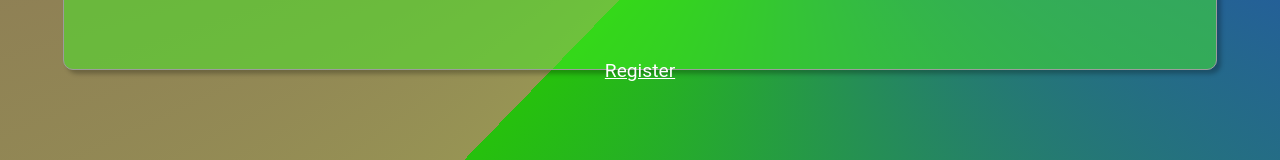
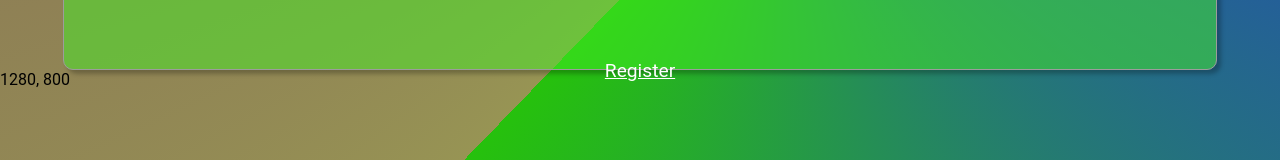
Before and after one commit to Tolethrien/New-Timer, a React (Create React App) app: page / in a window 1280 px wide. Shown: the part 570-730 px from the top of the page. Built offline with nearby package versions, Linux system fonts and the light colour scheme.

Commit message:
Update App.tsx

```diff
--- a/src/App.tsx
+++ b/src/App.tsx
@@ -2,9 +2,14 @@ import styled from "styled-components";
 import Footer from "./components/footer";
 import Login from "./components/login";
 function App() {
+  const width = window.innerWidth;
+  const height = window.innerHeight;
   return (
     <MainBody>
       <Login />
+      <p>
+        {width}, {height}
+      </p>
       <Footer />
     </MainBody>
   );
```
